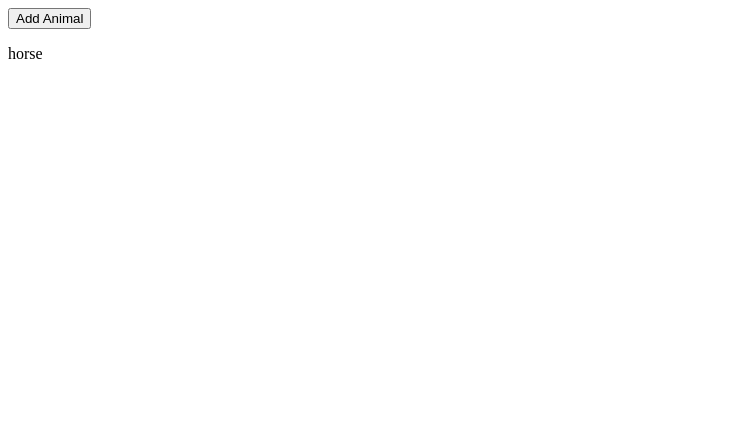
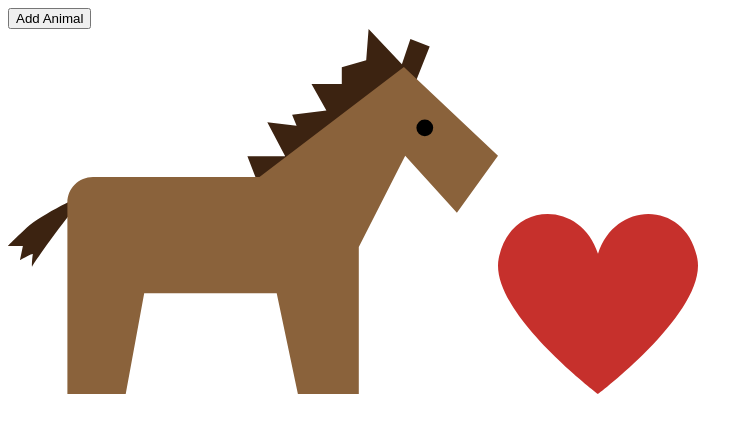
Before and after one commit to yechielklein/animals, a React (Create React App) app: page / in a window 1280 px wide. Both pictures are taken after a click on the button "Add Animal". Shown: the top 432 px of the page, without its empty margins (0-753 px from the left). Built offline with nearby package versions, Linux system fonts and the light colour scheme.

Commit message:
imported and displayed random animal and heart svgs

```diff
--- a/src/AnimalShow.js
+++ b/src/AnimalShow.js
@@ -1,5 +1,28 @@
+import alligator from './svg/alligator.svg';
+import bird from './svg/bird.svg';
+import cat from './svg/cat.svg';
+import cow from './svg/cow.svg';
+import dog from './svg/dog.svg';
+import horse from './svg/horse.svg';
+
+import heart from './svg/heart.svg';
+
+const svgMap = {
+	alligator,
+	bird,
+	cat,
+	cow,
+	dog,
+	horse
+};
+
 function AnimalShow({ type }) {
-	return <div>{type}</div>;
+	return (
+		<div>
+			<img src={svgMap[type]} alt={type} />
+			<img src={heart} alt="heart" />
+		</div>
+	);
 };
 
 export default AnimalShow;
--- a/src/App.js
+++ b/src/App.js
@@ -13,14 +13,18 @@ function App() {
 	const addAnimal = () => {
 		setAnimals([
 			...animals,
-			<AnimalShow type={getRandomAnimal()} />
+			getRandomAnimal()
 		]);
 	};
+
+	const renderedAnimals = animals.map(
+		(animal, index) => <AnimalShow type={animal} key={index} />
+	);
 
 	return (
 		<div>
 			<button onClick={addAnimal}>Add Animal</button>
-			<p>{animals}</p>
+			<div>{renderedAnimals}</div>
 		</div>
 	);
 };
```
